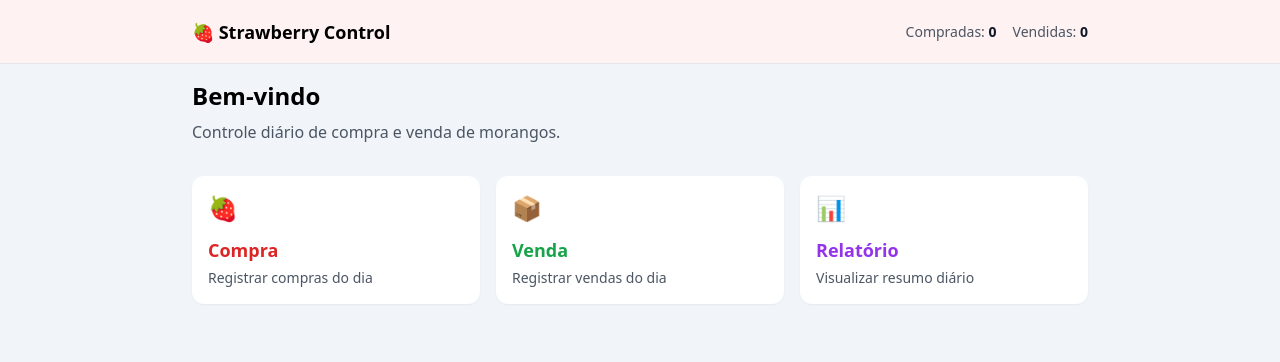
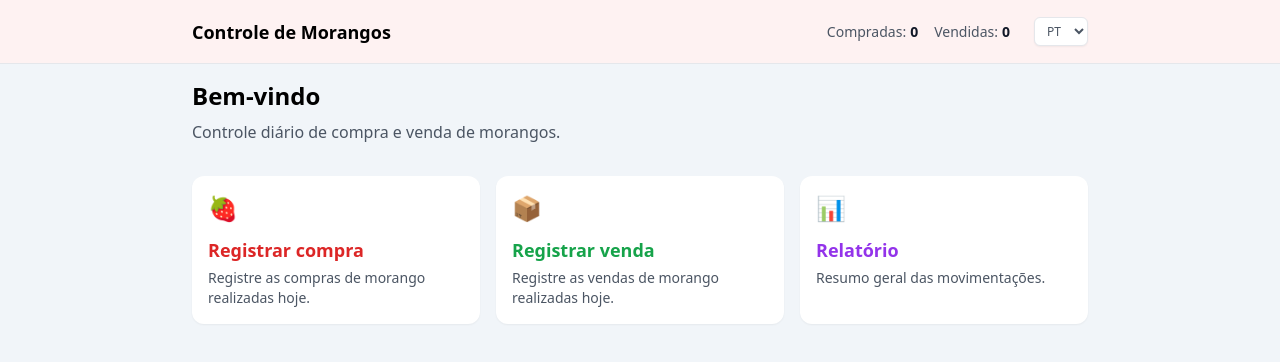
Before and after one commit to Joao-98/strawberry-control, a Next.js app: page / in a window 1280 px wide. Shown: the top 362 px of the page. Built offline with nearby package versions, Linux system fonts and the light colour scheme.

Commit message:
feat: adding translate and readme

```diff
--- a/app/buy/page.tsx
+++ b/app/buy/page.tsx
@@ -1,12 +1,16 @@
+"use client";
 import { StrawberryForm } from "../components/strawberryform";
+import { useTranslation } from "../hooks/useTranslation";
 
 export default function BuyPage() {
+  const t = useTranslation();
+
   return (
     <StrawberryForm
-      title="Registrar compra"
-      description="Registre as compras de morango realizadas hoje."
-      personLabel="Vendedor"
-      submitLabel="Registrar compra"
+      title={t.buyTitle}
+      description={t.buyDesc}
+      personLabel={t.personNameSell}
+      submitLabel={t.buyTitle}
       storageKey="buys"
       buttonColorClass="bg-red-600 hover:bg-red-700"
     />
--- a/app/components/header.tsx
+++ b/app/components/header.tsx
@@ -2,27 +2,51 @@
 
 import Link from "next/link";
 import { useSummary } from "../context/SummaryContext";
+import { useLanguage } from "../context/LanguageContext";
+import { useTranslation } from "../hooks/useTranslation";
 
 export function Header() {
   const { summary } = useSummary();
+  const { language, setLanguage } = useLanguage();
+  const t = useTranslation();
 
   return (
     <header className="h-16 flex-shrink-0 border-b bg-red-50 px-6 flex items-center">
       <div className="max-w-4xl mx-auto w-full flex items-center justify-between">
         <Link href="/" className="font-semibold text-lg">
-          🍓 Strawberry Control
+          {t.appName}
         </Link>
 
-        <div className="text-sm text-gray-600 flex gap-4">
-          <span>
-            Compradas:
-            <strong className="text-gray-900"> {summary.boughtBoxes}</strong>
-          </span>
+        <div className="flex items-center gap-6 text-sm text-gray-600">
+          <div className="flex gap-4">
+            <span>
+              {t.bought}:
+              <strong className="text-gray-900 ml-1">
+                {summary.boughtBoxes}
+              </strong>
+            </span>
 
-          <span>
-            Vendidas:
-            <strong className="text-gray-900"> {summary.soldBoxes}</strong>
-          </span>
+            <span>
+              {t.sold}:
+              <strong className="text-gray-900 ml-1">
+                {summary.soldBoxes}
+              </strong>
+            </span>
+          </div>
+
+          <div>
+            <select
+              value={language}
+              onChange={(e) =>
+                setLanguage(e.target.value as "pt" | "en" | "es")
+              }
+              className="bg-white border rounded-md px-2 py-1 text-xs shadow-sm focus:outline-none focus:ring-2 focus:ring-red-300"
+            >
+              <option value="pt">PT</option>
+              <option value="en">EN</option>
+              <option value="es">ES</option>
+            </select>
+          </div>
         </div>
       </div>
     </header>
--- a/app/constants/strawberryQualities.ts
+++ b/app/constants/strawberryQualities.ts
@@ -1,7 +1,7 @@
 export const strawberryQualities = [
-  { value: "cristal", label: "Cristal" },
-  { value: "sanAndreasOld", label: "San Andreas velho" },
-  { value: "sanAndreasNew", label: "San Andreas novo" },
-  { value: "aromasOld", label: "Aromas velho" },
-  { value: "aromasNew", label: "Aromas novo" },
+  { value: "cristal", labelKey: "qualityCristal" },
+  { value: "sanAndreasOld", labelKey: "qualitySanAndreasOld" },
+  { value: "sanAndreasNew", labelKey: "qualitySanAndreasNew" },
+  { value: "aromasOld", labelKey: "qualityAromasOld" },
+  { value: "aromasNew", labelKey: "qualityAromasNew" },
 ];
--- /dev/null
+++ b/app/constants/translations.ts
@@ -0,0 +1,118 @@
+export const translations = {
+  pt: {
+    appName: "Controle de Morangos",
+    initialPageTitle: "Bem-vindo",
+    initialPageSubtitle: "Controle diário de compra e venda de morangos.",
+
+    bought: "Compradas",
+    sold: "Vendidas",
+
+    buyTitle: "Registrar compra",
+    sellTitle: "Registrar venda",
+    summaryTitle: "Relatório",
+
+    buyDesc: "Registre as compras de morango realizadas hoje.",
+    sellDesc: "Registre as vendas de morango realizadas hoje.",
+    summaryDesc: "Resumo geral das movimentações.",
+
+    personNameBuy: "Vendedor",
+    personNameSell: "Comprador",
+    quality: "Qualidade",
+    quantity: "Quantidade de caixas",
+    price: "Preço por caixa (R$)",
+    total: "Total",
+    selectBox: "Selecione",
+
+    boughtBoxesName: "Caixas compradas",
+    soldBoxesName: "Caixas vendidas",
+    totalSpent: "Total gasto",
+    totalRevenue: "Total vendido",
+    profit: "Lucro",
+    stock: "Estoque atual",
+    boxName: "caixas",
+
+    qualityCristal: "Cristal",
+    qualitySanAndreasOld: "San Andreas velho",
+    qualitySanAndreasNew: "San Andreas novo",
+    qualityAromasOld: "Aromas velho",
+    qualityAromasNew: "Aromas novo",
+  },
+
+  en: {
+    appName: "Strawberry Control",
+    initialPageTitle: "Welcome",
+    initialPageSubtitle: "Daily control of strawberry purchases and sales.",
+
+    bought: "Bought",
+    sold: "Sold",
+
+    buyTitle: "Register purchase",
+    sellTitle: "Register sale",
+    summaryTitle: "Report",
+
+    buyDesc: "Register today's strawberry purchases.",
+    sellDesc: "Register today's strawberry sales.",
+    summaryDesc: "General overview of movements.",
+
+    personNameBuy: "Seller",
+    personNameSell: "Buyer",
+    quality: "Quality",
+    quantity: "Boxes quantity",
+    price: "Price per box (R$)",
+    total: "Total",
+    selectBox: "Select",
+
+    boughtBoxesName: "Bought boxes",
+    soldBoxesName: "Sold boxes",
+    totalSpent: "Total spent",
+    totalRevenue: "Total revenue",
+    profit: "Profit",
+    stock: "Stock",
+    boxName: "boxes",
+
+    qualityCristal: "Cristal",
+    qualitySanAndreasOld: "San Andreas viejo",
+    qualitySanAndreasNew: "San Andreas nuevo",
+    qualityAromasOld: "Aromas viejo",
+    qualityAromasNew: "Aromas nuevo",
+  },
+
+  es: {
+    appName: "Control de Fresas",
+    initialPageTitle: "Bienvenido",
+    initialPageSubtitle: "Control diario de compra y venta de fresas.",
+
+    bought: "Compradas",
+    sold: "Vendidas",
+
+    buyTitle: "Registrar compra",
+    sellTitle: "Registrar venta",
+    summaryTitle: "Informe",
+
+    buyDesc: "Registra las compras de fresas del día.",
+    sellDesc: "Registra las ventas de fresas del día.",
+    summaryDesc: "Resumen general de movimientos.",
+
+    personNameBuy: "Vendedor",
+    personNameSell: "Comprador",
+    quality: "Calidad",
+    quantity: "Cantidad de cajas",
+    price: "Precio por caja (R$)",
+    total: "Total",
+    selectBox: "Seleccionar",
+
+    boughtBoxesName: "Cajas compradas",
+    soldBoxesName: "Cajas vendidas",
+    totalSpent: "Total gastado",
+    totalRevenue: "Total vendido",
+    profit: "Ganancia",
+    stock: "Stock",
+    boxName: "cajas",
+
+    qualityCristal: "Cristal",
+    qualitySanAndreasOld: "San Andreas viejo",
+    qualitySanAndreasNew: "San Andreas nuevo",
+    qualityAromasOld: "Aromas viejo",
+    qualityAromasNew: "Aromas nuevo",
+  },
+};
--- /dev/null
+++ b/app/context/LanguageContext.tsx
@@ -0,0 +1,54 @@
+"use client";
+
+import { createContext, useContext, useEffect, useState } from "react";
+
+type Language = "pt" | "en" | "es";
+
+type LanguageContextType = {
+  language: Language;
+  setLanguage: (lang: Language) => void;
+};
+
+export const LanguageContext = createContext<LanguageContextType | undefined>(
+  undefined,
+);
+
+export function LanguageProvider({ children }: { children: React.ReactNode }) {
+  const [language, setLanguageState] = useState<Language>("pt");
+  const [isLoaded, setIsLoaded] = useState(false);
+
+  useEffect(() => {
+    const stored = localStorage.getItem("language");
+
+    if (stored === "pt" || stored === "en" || stored === "es") {
+      setLanguageState(stored);
+    }
+
+    setIsLoaded(true);
+  }, []);
+
+  const setLanguage = (lang: Language) => {
+    if (lang === language) return;
+
+    setLanguageState(lang);
+    localStorage.setItem("language", lang);
+  };
+
+  if (!isLoaded) return null;
+
+  return (
+    <LanguageContext.Provider value={{ language, setLanguage }}>
+      {children}
+    </LanguageContext.Provider>
+  );
+}
+
+export function useLanguage() {
+  const context = useContext(LanguageContext);
+
+  if (!context) {
+    throw new Error("useLanguage must be used inside LanguageProvider");
+  }
+
+  return context;
+}
--- /dev/null
+++ b/app/hooks/useLanguage.ts
@@ -0,0 +1,12 @@
+import { useContext } from "react";
+import { LanguageContext } from "../context/LanguageContext";
+
+export function useLanguage() {
+  const context = useContext(LanguageContext);
+
+  if (!context) {
+    throw new Error("useLanguage must be used inside LanguageProvider");
+  }
+
+  return context;
+}
--- /dev/null
+++ b/app/hooks/useTranslation.ts
@@ -0,0 +1,8 @@
+import { useLanguage } from "./useLanguage";
+import { translations } from "../constants/translations";
+
+export function useTranslation() {
+  const { language } = useLanguage();
+
+  return translations[language];
+}
--- a/app/layout.tsx
+++ b/app/layout.tsx
@@ -1,6 +1,7 @@
 import { Header } from "./components/header";
 import "./globals.css";
 import { SummaryProvider } from "./context/SummaryContext";
+import { LanguageProvider } from "./context/LanguageContext";
 
 export default function RootLayout({
   children,
@@ -10,6 +11,7 @@ export default function RootLayout({
   return (
     <html lang="pt-BR">
       <body className="h-screen overflow-hidden">
+        <LanguageProvider>
           <SummaryProvider>
             <div className="flex h-full flex-col bg-slate-100">
               <Header />
@@ -18,6 +20,7 @@ export default function RootLayout({
               </main>
             </div>
           </SummaryProvider>
+        </LanguageProvider>
       </body>
     </html>
   );
--- a/app/page.tsx
+++ b/app/page.tsx
@@ -1,35 +1,38 @@
+"use client";
+
 import { NavCard } from "./components/navcard";
+import { useTranslation } from "./hooks/useTranslation";
 
 export default function Home() {
+  const t = useTranslation();
+
   return (
     <main>
-      <h2 className="text-2xl font-semibold mb-2">Bem-vindo</h2>
+      <h2 className="text-2xl font-semibold mb-2">{t.initialPageTitle}</h2>
 
-      <p className="text-gray-600 mb-8">
-        Controle diário de compra e venda de morangos.
-      </p>
+      <p className="text-gray-600 mb-8">{t.initialPageSubtitle}</p>
 
       <div className="grid grid-cols-1 gap-4 sm:grid-cols-3">
         <NavCard
           href="/buy"
-          title="Compra"
-          description="Registrar compras do dia"
+          title={t.buyTitle}
+          description={t.buyDesc}
           icon="🍓"
           variant="buy"
         />
 
         <NavCard
           href="/sell"
-          title="Venda"
-          description="Registrar vendas do dia"
+          title={t.sellTitle}
+          description={t.sellDesc}
           icon="📦"
           variant="sell"
         />
 
         <NavCard
           href="/summary"
-          title="Relatório"
-          description="Visualizar resumo diário"
+          title={t.summaryTitle}
+          description={t.summaryDesc}
           icon="📊"
           variant="report"
         />
--- a/app/sell/page.tsx
+++ b/app/sell/page.tsx
@@ -1,12 +1,17 @@
+"use client";
+
 import { StrawberryForm } from "../components/strawberryform";
+import { useTranslation } from "../hooks/useTranslation";
 
 export default function SellPage() {
+  const t = useTranslation();
+
   return (
     <StrawberryForm
-      title="Registrar venda"
-      description="Registre as vendas de morango realizadas hoje."
-      personLabel="Comprador"
-      submitLabel="Registrar venda"
+      title={t.sellTitle}
+      description={t.sellDesc}
+      personLabel={t.personNameSell}
+      submitLabel={t.sellTitle}
       storageKey="sells"
       buttonColorClass="bg-green-600 hover:bg-green-700"
     />
```
Also changed, not shown: app/components/strawberryform.tsx (+10 -8 lines), app/summary/page.tsx (+13 -8 lines), 1 other file (tests, documents, lock files or other folders). Lines whose indentation alone changed are shown as unchanged.
